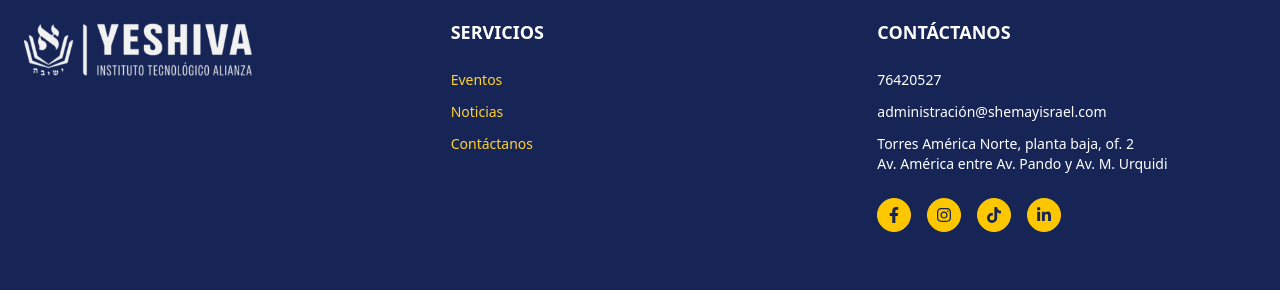
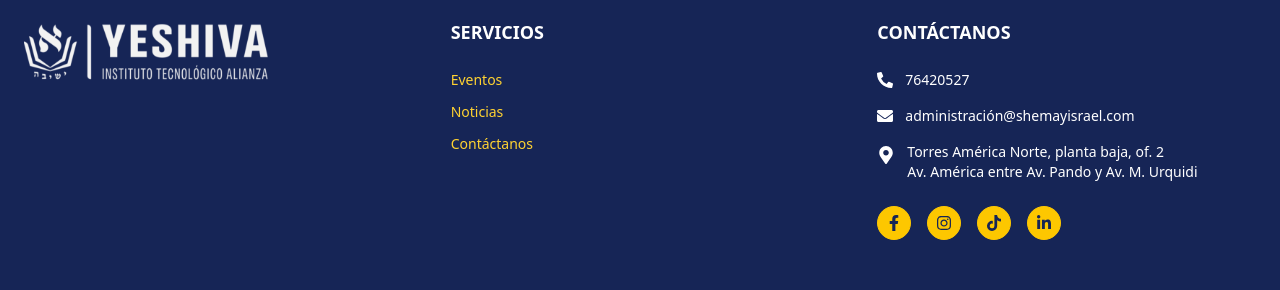
Before and after one commit to srodrigo233/yeshua_webpage, a Next.js app: page / in a window 1280 px wide. Shown: the part 1524-1814 px from the top of the page. Built offline with nearby package versions, Linux system fonts and the light colour scheme.

Commit message:
footer updated v3

```diff
--- a/src/components/Footer.tsx
+++ b/src/components/Footer.tsx
@@ -4,83 +4,96 @@ import {
   FaInstagram,
   FaLinkedinIn,
   FaTiktok,
+  FaPhoneAlt,
+  FaEnvelope,
+  FaMapMarkerAlt,
 } from 'react-icons/fa';
 
 const Footer = () => {
   return (
     <footer className="bg-blue-950 text-white mt-12">
       <div className="max-w-7xl mx-auto px-6 py-12 grid grid-cols-1 md:grid-cols-2 lg:grid-cols-3 gap-12">
-        {/* Logo alineado a la derecha */}
+        {/* Logo */}
         <div className="flex items-start justify-start">
           <Link href="/">
             <img
               src="/yeshivaLogoBlanco.svg"
               alt="Logo del Instituto"
-              className="h-15 w-auto"
+              className="h-16 w-auto"
             />
           </Link>
         </div>
+
         {/* Servicios */}
         <div>
           <h3 className="text-lg font-bold uppercase mb-6">Servicios</h3>
           <ul className="space-y-3 text-sm text-amber-300">
-            <li><Link href="/eventos" className="hover:underline">Eventos</Link></li>
-            <li><Link href="/noticias" className="hover:underline">Noticias</Link></li>
-            <li><Link href="/contacto" className="hover:underline">Contáctanos</Link></li>
+            {[
+              { label: 'Eventos', href: '/eventos' },
+              { label: 'Noticias', href: '/noticias' },
+              { label: 'Contáctanos', href: '/contacto' },
+            ].map(({ label, href }) => (
+              <li key={label}>
+                <Link href={href} className="hover:underline">
+                  {label}
+                </Link>
+              </li>
+            ))}
           </ul>
         </div>
-        {/* Contacto */}
+
+        {/* Contacto y redes sociales */}
         <div>
           <h3 className="text-lg font-bold uppercase mb-6">Contáctanos</h3>
-          <ul className="space-y-3 text-sm">
-            <li>76420527</li>
-            <li><a href="mailto:administración@shemayisrael.com" className="hover:underline">administración@shemayisrael.com</a></li>
-            <li>
+          <ul className="space-y-4 text-sm">
+            <li className="flex items-center gap-3">
+              <FaPhoneAlt size={16} className="text-white" />
+              <span>76420527</span>
+            </li>
+            <li className="flex items-center gap-3">
+              <FaEnvelope size={16} className="text-white" />
+              <a
+                href="mailto:administración@shemayisrael.com"
+                className="hover:underline"
+              >
+                administración@shemayisrael.com
+              </a>
+            </li>
+            <li className="flex items-start gap-3">
+              <FaMapMarkerAlt size={18} className="text-white mt-1" />
+              <span>
                 Torres América Norte, planta baja, of. 2<br />
                 Av. América entre Av. Pando y Av. M. Urquidi
+              </span>
             </li>
           </ul>
+
           {/* Redes Sociales */}
           <div className="flex space-x-4 mt-6">
+            {[
+              { icon: FaFacebookF, href: 'https://www.facebook.com' },
+              { icon: FaInstagram, href: 'https://www.instagram.com' },
+              { icon: FaTiktok, href: 'https://www.tiktok.com' },
+              { icon: FaLinkedinIn, href: 'https://www.linkedin.com' },
+            ].map(({ icon: Icon, href }, idx) => (
               <a
-            href="https://www.facebook.com"
+                key={idx}
+                href={href}
                 target="_blank"
                 rel="noopener noreferrer"
                 className="text-blue-950 border border-yellow-400 bg-yellow-400 rounded-full p-2 hover:bg-yellow-500 hover:text-yellow-200 transition"
               >
-            <FaFacebookF size={16} />
+                <Icon size={16} />
               </a>
-          <a
-            href="https://www.instagram.com"
-            target="_blank"
-            rel="noopener noreferrer"
-            className="text-blue-950 border border-yellow-400 bg-yellow-400 rounded-full p-2 hover:bg-yellow-500 hover:text-yellow-200 transition"
-          >
-            <FaInstagram size={16} />
-          </a>
-          <a
-            href="https://www.tiktok.com"
-            target="_blank"
-            rel="noopener noreferrer"
-            className="text-blue-950 border border-yellow-400 bg-yellow-400 rounded-full p-2 hover:bg-yellow-500 hover:text-yellow-200 transition"
-          >
-            <FaTiktok size={16} />
-          </a>
-          <a
-            href="https://www.linkedin.com"
-            target="_blank"
-            rel="noopener noreferrer"
-            className="text-blue-950 border border-yellow-400 bg-yellow-400 rounded-full p-2 hover:bg-yellow-500 hover:text-yellow-200 transition"
-          >
-            <FaLinkedinIn size={16} />
-          </a>
+            ))}
           </div>
-
         </div>
       </div>
 
+      {/* Línea divisora */}
       <hr className="border-gray-600 w-[90%] mx-auto my-6" />
 
+      {/* Derechos reservados */}
       <div className="text-center text-sm text-gray-300 pb-6">
         &copy; {new Date().getFullYear()} Instituto Yeshivá. Todos los derechos reservados.
       </div>
```
Lines whose indentation alone changed are shown as unchanged.
